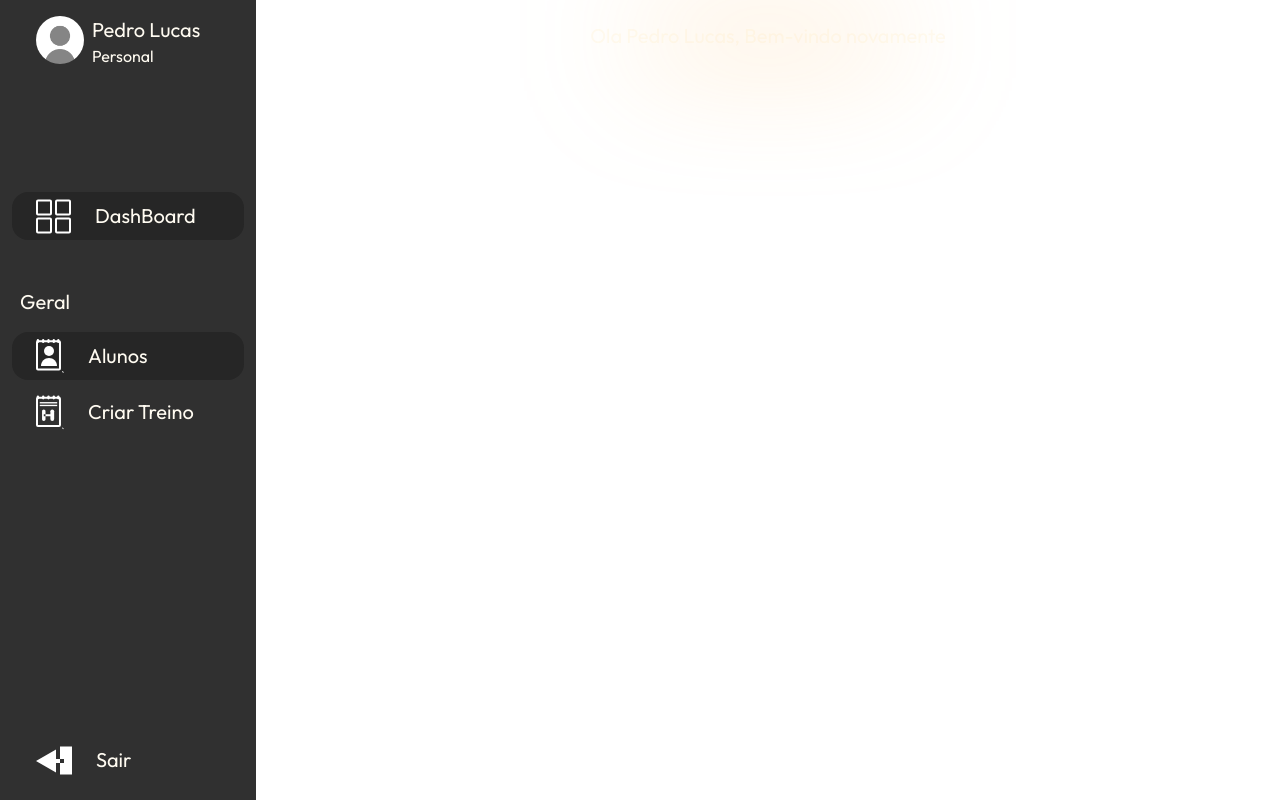
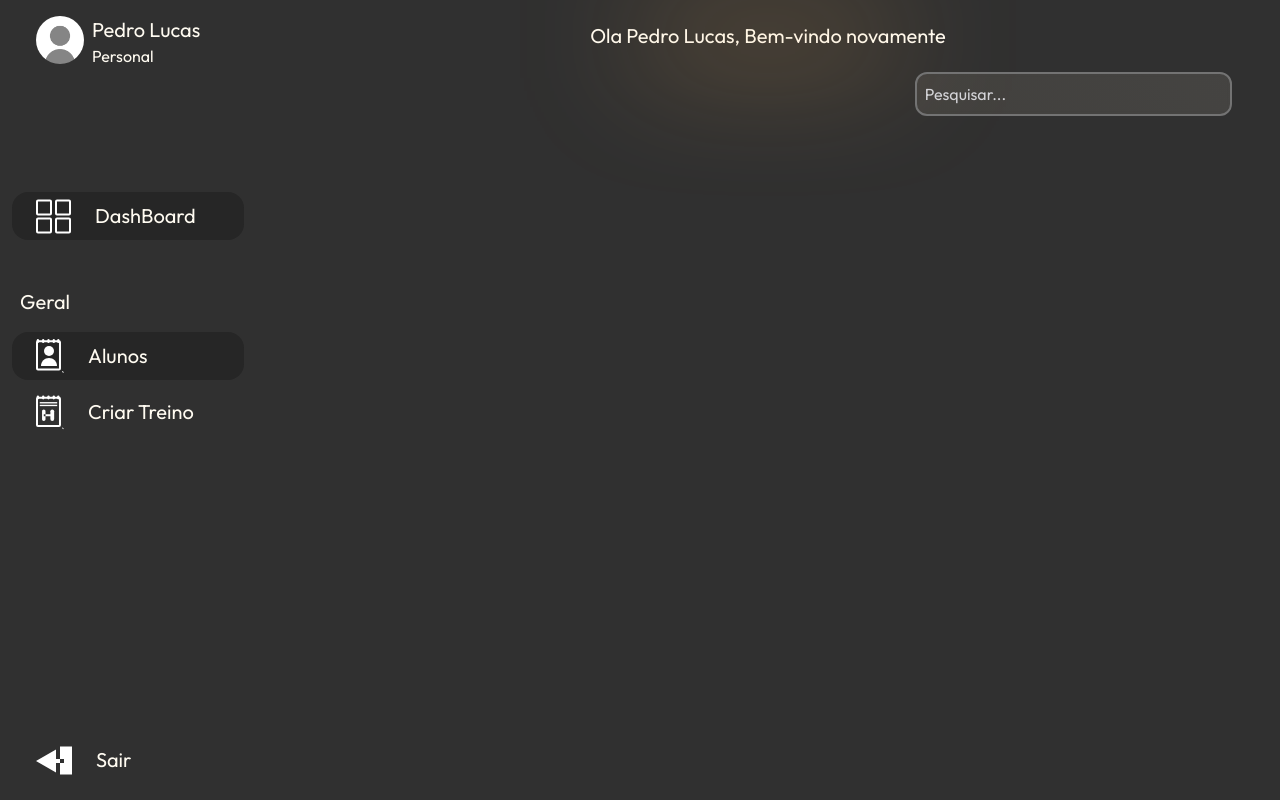
Before and after one commit to ChHenrique/triagem, a React (Vite) app in the folder frontend/: page /personal in a window 1280 px wide. Built offline with nearby package versions, Linux system fonts and the light colour scheme.

Commit message:
comço da criação da aba de alunos

```diff
--- a/frontend/index.css
+++ b/frontend/index.css
@@ -9,6 +9,7 @@
     --color-bg-100: #131313;
     --color-bg-200: #303030;
     --color-bg-300:#262626;
+    --color-stroke-100:#E7DCA3;
 
     --color-primary-100: #FFB85C;
     --color-primary-200: #FFDE2E;
@@ -56,3 +57,12 @@
     animation-iteration-count: 1;
 
 }
+
+.glassBg{
+  background: linear-gradient(45deg ,rgb(225,211,185,0.1) 0%, rgb(251,240,220,0.1) 100%);
+  backdrop-filter: blur(2px);
+}
+
+.glassBorder{
+  border: linear-gradient;
+}
--- /dev/null
+++ b/frontend/src/pages/Personal/Components/Aluno.jsx
@@ -0,0 +1,13 @@
+
+
+export function Aluno(){
+
+    return(
+          <div className="w-32 aspect-[9/16] glassBg border-2 border-zinc-500">
+
+
+
+          </div>
+
+    )
+}
--- a/frontend/src/pages/Personal/Section/alunos.jsx
+++ b/frontend/src/pages/Personal/Section/alunos.jsx
@@ -4,9 +4,12 @@ export function Alunos(){
 
 
     return(
-           <div className="w-full h-full">
-            <div className="w-full h-14">
-                <input type="text" placeholder="Pesquisar"/>
+           <div className="w-full h-full font-Outfit px-6">
+            <div className="w-full h-11 flex justify-end pr-6">
+                <input type="text" placeholder="Pesquisar..." className="w-1/3 min-w-64 glassBg h-full p-2 rounded-xl border-2 text-white placeholder-zinc-300  border-neutral-500 "/>
+
+            </div>
+            <div className="h-[calc(100%-44px)] w-full grid col-end-3 place-content-center place-items-center overflow-y-auto">
 
             </div>
 
--- a/frontend/src/pages/Personal/index.jsx
+++ b/frontend/src/pages/Personal/index.jsx
@@ -1,18 +1,22 @@
 import { Dashboard } from "./Section/dashboard"
+import { Alunos } from "./Section/alunos"
 
 export function Personal(){
 
 
     return(
-        <div className="w-screen h-screen bg-bg-200 flex-row flex">
+        <div className="w-screen h-screen bg-bg-200 flex-row flex overflow-hidden">
             <div className="h-screen w-[20%] min-w-64">
              <Dashboard/>
              </div>
-             <div className="h-screen w-[80%] bg-white">
+             <div className="h-screen w-[80%] ">
                     <div className="relative w-full justify-center flex items-center h-18 ">
                            <h1 className="font-Outfit text-xl text-offWhite-100">Ola Pedro Lucas, Bem-vindo novamente</h1>
                            <div className="w-1/4 h-4 blur-3xl bg-primary-100 absolute"></div>
                     </div>
+                     <div className="w-full h-full">
+                               <Alunos></Alunos>
+                     </div>
 
              </div>
 
```
